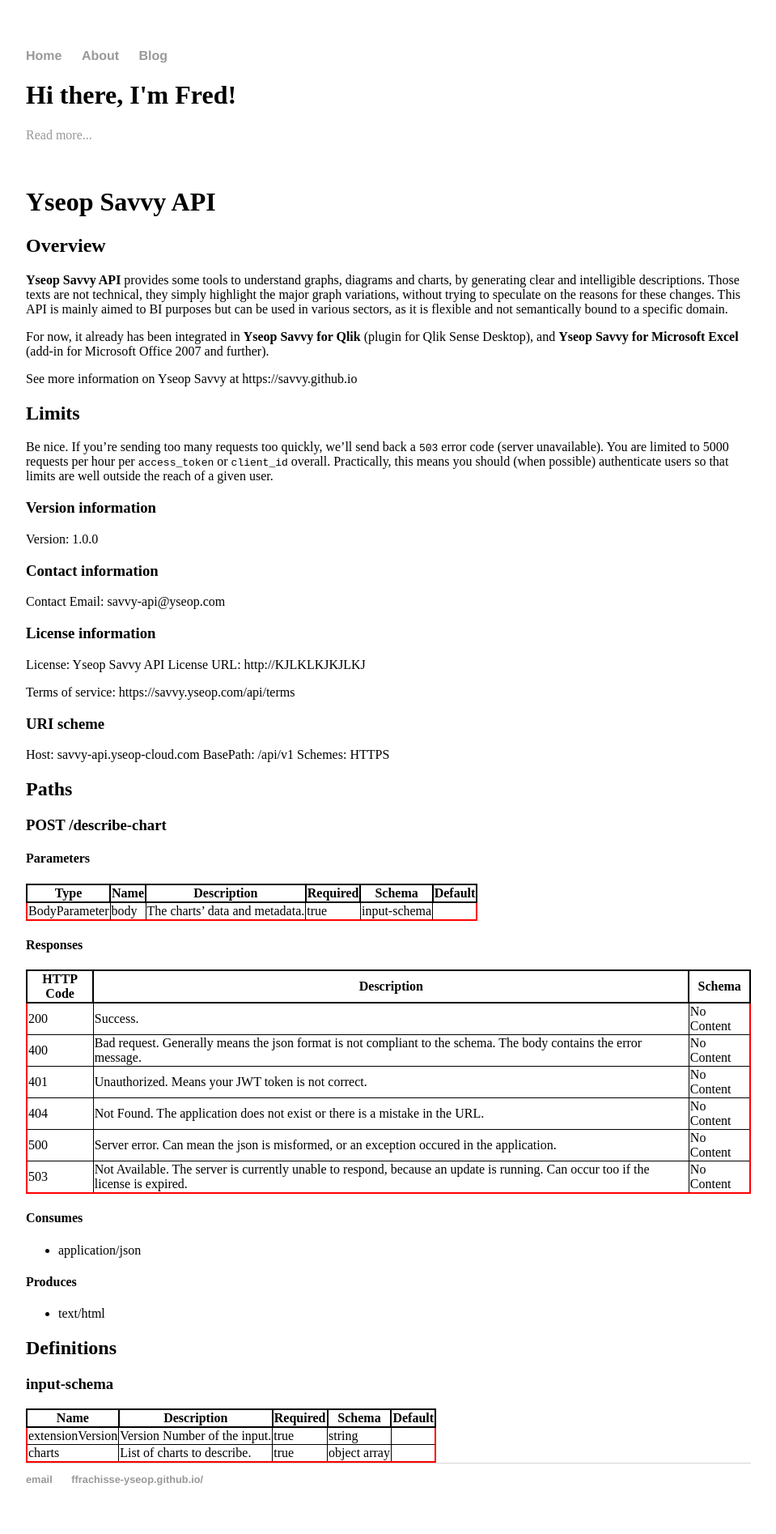
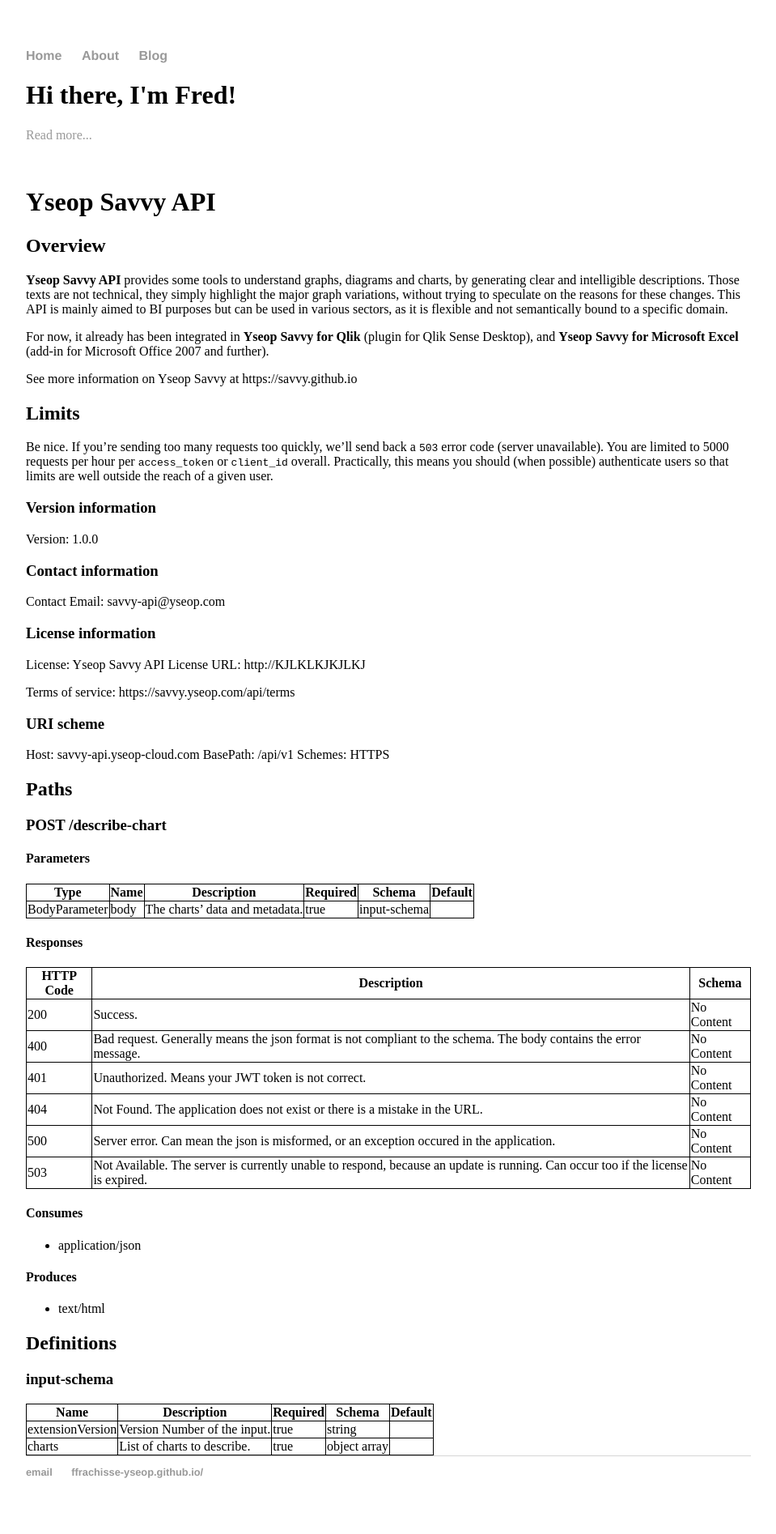
Before and after one commit to ffrachisse-yseop/ffrachisse-yseop.github.io, a Jekyll site: the page built from index.html, in a window 1280 px wide. Shown: the whole page at 81% size, without its empty margins (160-1119 px from the left). Built offline with Jekyll 4.4.1, drawn with Linux system fonts in a browser that asks for light colours.

Commit message:
Update main.css

```diff
--- a/css/main.css
+++ b/css/main.css
@@ -27,13 +27,12 @@
 table{
     border-collapse: collapse;
     border-spacing: 0;
-    border:2px solid #ff0000;
 }
 
 th{
-    border:2px solid #000000;
+    border: 1px solid #000000;
 }
 
 td{
-    border:1px solid #000000;
+    border: 1px solid #000000;
 }
```
